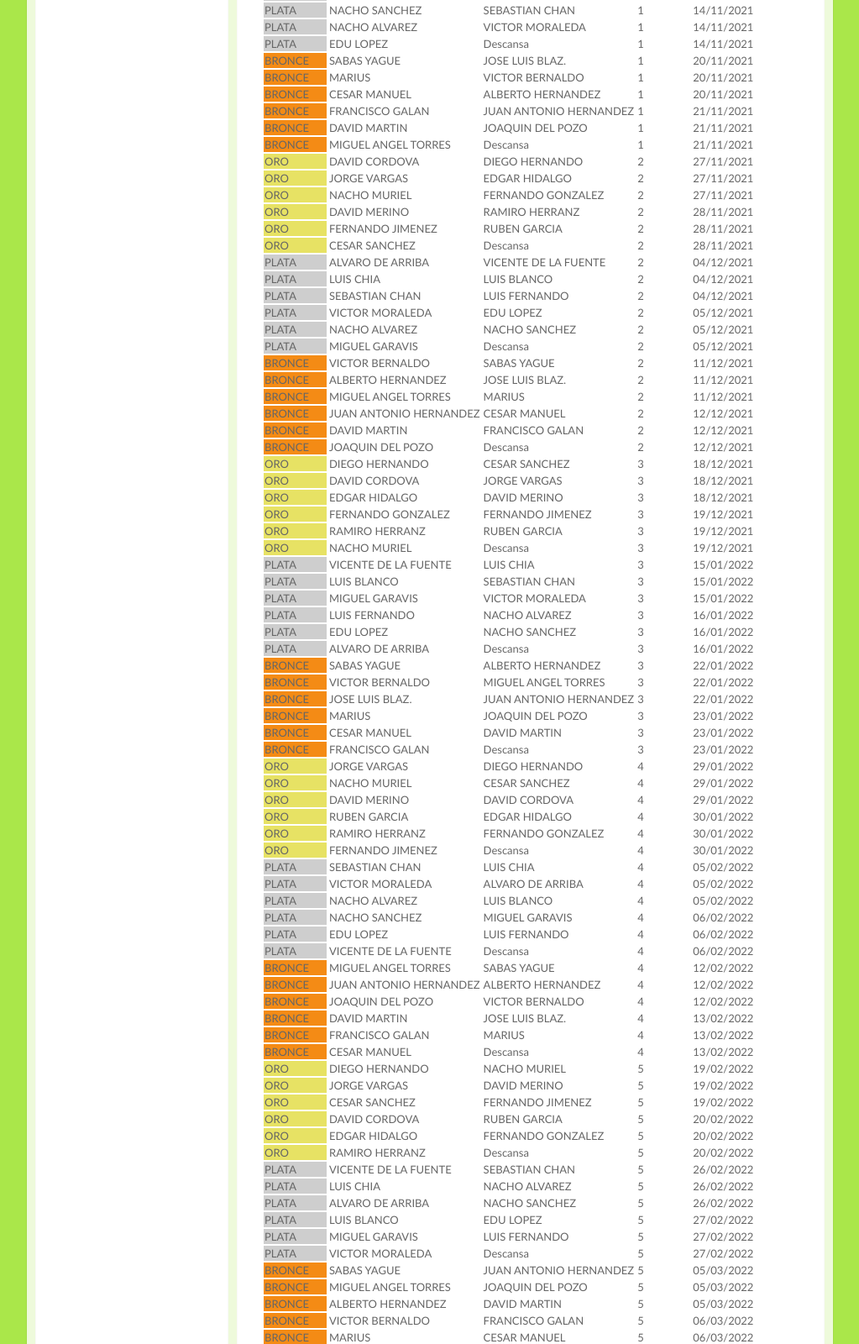
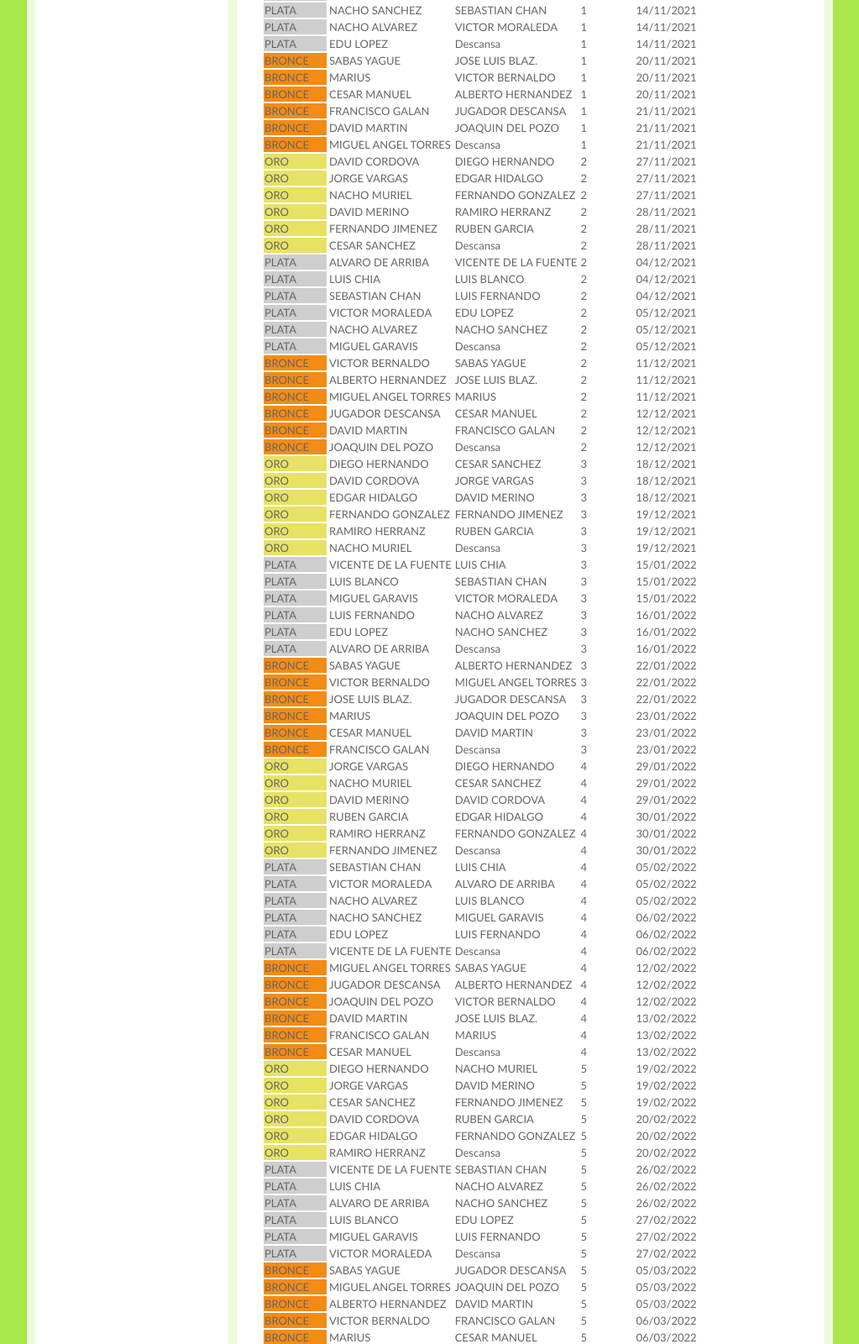
Before and after one commit to fernandojimenezcrespo/web_tenis, a plain HTML site: page calendario.html in a window 1280 px wide. Shown: the part 1019-2619 px from the top of the page at 84% size, without its empty margins (128-1151 px from the left). Drawn offline with Linux system fonts and the light colour scheme.

Commit message:
retirada jugador bronce

```diff
--- a/calendario.html
+++ b/calendario.html
@@ -197,7 +197,7 @@
           <tr>
             <td BGCOLOR="#F48B15">BRONCE </td>
             <td> FRANCISCO GALAN </td>
-            <td> JUAN ANTONIO HERNANDEZ </td>
+            <td> JUGADOR DESCANSA </td>
             <td> 1 </td>
             <td> 21/11/2021 </td>
           </tr>
@@ -322,7 +322,7 @@
           </tr>
           <tr>
             <td BGCOLOR="#F48B15">BRONCE </td>
-            <td> JUAN ANTONIO HERNANDEZ </td>
+            <td> JUGADOR DESCANSA </td>
             <td> CESAR MANUEL </td>
             <td> 2 </td>
             <td> 12/12/2021 </td>
@@ -442,7 +442,7 @@
           <tr>
             <td BGCOLOR="#F48B15">BRONCE </td>
             <td> JOSE LUIS BLAZ. </td>
-            <td> JUAN ANTONIO HERNANDEZ </td>
+            <td> JUGADOR DESCANSA </td>
             <td> 3 </td>
             <td> 22/01/2022 </td>
           </tr>
@@ -560,7 +560,7 @@
           </tr>
           <tr>
             <td BGCOLOR="#F48B15">BRONCE </td>
-            <td> JUAN ANTONIO HERNANDEZ </td>
+            <td> JUGADOR DESCANSA </td>
             <td> ALBERTO HERNANDEZ </td>
             <td> 4 </td>
             <td> 12/02/2022 </td>
@@ -680,7 +680,7 @@
           <tr>
             <td BGCOLOR="#F48B15">BRONCE </td>
             <td> SABAS YAGUE </td>
-            <td> JUAN ANTONIO HERNANDEZ </td>
+            <td> JUGADOR DESCANSA </td>
             <td> 5 </td>
             <td> 05/03/2022 </td>
           </tr>
@@ -813,7 +813,7 @@
           <tr>
             <td BGCOLOR="#F48B15">BRONCE </td>
             <td> DAVID MARTIN </td>
-            <td> JUAN ANTONIO HERNANDEZ </td>
+            <td> JUGADOR DESCANSA </td>
             <td> 6 </td>
             <td> 26/03/2022 </td>
           </tr>
@@ -966,7 +966,7 @@
           </tr>
           <tr>
             <td BGCOLOR="#F48B15">BRONCE </td>
-            <td> JUAN ANTONIO HERNANDEZ </td>
+            <td> JUGADOR DESCANSA </td>
             <td> Descansa </td>
             <td> 7 </td>
             <td> 01/05/2022 </td>
@@ -1072,7 +1072,7 @@
           <tr>
             <td BGCOLOR="#F48B15">BRONCE </td>
             <td> MARIUS </td>
-            <td> JUAN ANTONIO HERNANDEZ </td>
+            <td> JUGADOR DESCANSA </td>
             <td> 8 </td>
             <td> 21/05/2022 </td>
           </tr>
@@ -1204,7 +1204,7 @@
           </tr>
           <tr>
             <td BGCOLOR="#F48B15">BRONCE </td>
-            <td> JUAN ANTONIO HERNANDEZ </td>
+            <td> JUGADOR DESCANSA </td>
             <td> VICTOR BERNALDO </td>
             <td> 9 </td>
             <td> 12/06/2022 </td>
@@ -1338,7 +1338,7 @@
           <tr>
             <td BGCOLOR="#F48B15">BRONCE </td>
             <td> MIGUEL ANGEL TORRES </td>
-            <td> JUAN ANTONIO HERNANDEZ </td>
+            <td> JUGADOR DESCANSA </td>
             <td> 10 </td>
             <td> 03/07/2022 </td>
           </tr>
@@ -1464,7 +1464,7 @@
           <tr>
             <td BGCOLOR="#F48B15">BRONCE </td>
             <td> JOAQUIN DEL POZO </td>
-            <td> JUAN ANTONIO HERNANDEZ </td>
+            <td> JUGADOR DESCANSA </td>
             <td> 11 </td>
             <td> 24/07/2022 </td>
           </tr>
--- a/js/partidos.js
+++ b/js/partidos.js
@@ -38,7 +38,7 @@ var obj = JSON.parse(texto);*/
     + '{"categoria": " BRONCE ","numero": " 8 ","nombre": " CESAR MANUEL "},'
     + '{"categoria": " BRONCE ","numero": " 9 ","nombre": " ALBERTO HDEZ. "},'
   	+ '{"categoria": " BRONCE ","numero": " 10 ","nombre": " SABAS "},'
-    + '{"categoria": " BRONCE ","numero": " 11 ","nombre": " JUAN A. HDEZ."}]}';
+    + '{"categoria": " BRONCE ","numero": " 11 ","nombre": " JUG.DESCANSA"}]}';
   var jugadorJSON = JSON.parse(txtJugadores);
   var arrJugadores = jugadorJSON.jugadores;
   return arrJugadores;
```
Also changed, not shown: cuandoNoJugamosAlTenis.html (+4 -1 lines), jugadores.html (+2 -2 lines).
